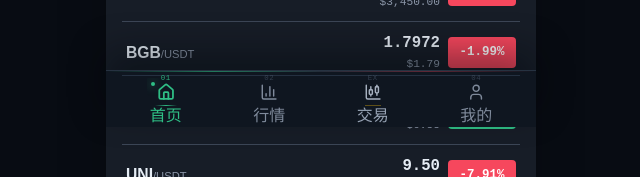
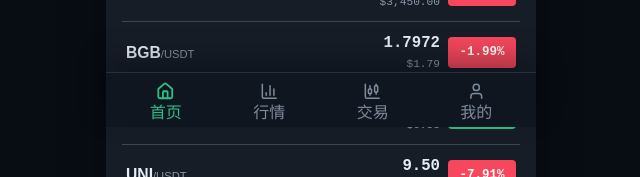
Before and after one commit to wangzimin233/TMA, a React (Vite) app: page / in a window 1280 px wide. Shown: the part 673-850 px from the top of the page, without its empty margins (319-959 px from the left). Built offline with nearby package versions, Linux system fonts and the light colour scheme.

Commit message:
优化底部导航组件，简化标签结构，调整样式以提升视觉效果

```diff
--- a/src/components/BottomNav.tsx
+++ b/src/components/BottomNav.tsx
@@ -1,62 +1,38 @@
 import { BarChart3, CandlestickChart, Home, User } from 'lucide-react';
 import type { Tab } from '../types/app';
 
-const tabs: Array<{ key: Tab; label: string; icon: typeof Home; code: string }> = [
-  { key: 'home', label: '首页', icon: Home, code: '01' },
-  { key: 'market', label: '行情', icon: BarChart3, code: '02' },
-  { key: 'trade', label: '交易', icon: CandlestickChart, code: 'EX' },
-  { key: 'profile', label: '我的', icon: User, code: '04' },
+const tabs: Array<{ key: Tab; label: string; icon: typeof Home }> = [
+  { key: 'home', label: '首页', icon: Home },
+  { key: 'market', label: '行情', icon: BarChart3 },
+  { key: 'trade', label: '交易', icon: CandlestickChart },
+  { key: 'profile', label: '我的', icon: User },
 ];
 
 export function BottomNav({ active, onChange }: { active: Tab; onChange: (tab: Tab) => void }) {
   return (
     <nav
       aria-label="底部导航"
-      className="fixed bottom-0 left-1/2 z-20 w-full max-w-[430px] -translate-x-1/2 border-t border-[#263241] bg-[#0f1620] pb-[env(safe-area-inset-bottom)] shadow-[0_-18px_36px_rgba(3,7,12,0.42)]"
+      className="fixed bottom-0 left-1/2 z-20 w-full max-w-[430px] -translate-x-1/2 border-t border-[#263241] bg-[#0f1620] pb-[env(safe-area-inset-bottom)] shadow-[0_-14px_28px_rgba(3,7,12,0.34)]"
     >
-      <div className="pointer-events-none absolute inset-x-0 top-0 h-px bg-[linear-gradient(90deg,rgba(47,190,133,0),rgba(47,190,133,0.58),rgba(60,70,86,0.46),rgba(246,71,93,0.34),rgba(47,190,133,0))]" />
-      <div className="pointer-events-none absolute inset-x-4 top-1 h-px bg-[#334255]/60" />
-      <div className="grid h-[56px] grid-cols-4 px-2">
+      <div className="grid h-[54px] grid-cols-4 px-2">
         {tabs.map((tab) => {
           const Icon = tab.icon;
           const selected = active === tab.key;
-          const isTrade = tab.key === 'trade';
+
           return (
             <button
               key={tab.key}
               aria-current={selected ? 'page' : undefined}
               type="button"
-              className={`group relative flex min-w-0 flex-col items-center justify-center gap-0.5 rounded-sm text-[0.6rem] font-semibold outline-none transition duration-150 active:scale-[0.97] ${
-                selected ? 'text-[#eafff7]' : isTrade ? 'text-[#97a3b4]' : 'text-[#7f8a9b]'
+              className={`flex min-w-0 flex-col items-center justify-center gap-0.5 rounded-sm text-[0.6rem] outline-none transition duration-150 active:scale-[0.97] ${
+                selected ? 'font-semibold text-brand' : 'font-medium text-[#7f8a9b]'
               }`}
               onClick={() => onChange(tab.key)}
             >
-              <span
-                className={`absolute top-1 font-mono text-[0.46rem] leading-none tracking-[0.08em] transition ${
-                  selected ? 'text-brand/90 opacity-100' : 'text-[#465365] opacity-65 group-hover:opacity-90'
-                }`}
-              >
-                {tab.code}
+              <span className="grid h-[1.55rem] place-items-center">
+                <Icon className={`size-[1.16rem] ${selected ? 'stroke-[2.35]' : 'stroke-[1.95]'}`} />
               </span>
-              <span
-                className={`relative mt-1 grid h-[1.7rem] w-[2.35rem] place-items-center overflow-hidden transition ${
-                  selected
-                    ? 'text-brand'
-                    : isTrade
-                      ? 'text-[#a6b0bf] group-hover:text-ink'
-                      : 'text-[#7f8a9b] group-hover:text-[#a6b0bf]'
-                }`}
-              >
-                {selected && (
-                  <>
-                    <span className="absolute left-1 top-1 h-1 w-1 rounded-full bg-brand shadow-[0_0_10px_rgba(47,190,133,0.95)]" />
-                    <span className="absolute inset-x-2 bottom-0 h-px bg-[linear-gradient(90deg,rgba(47,190,133,0),rgba(47,190,133,0.95),rgba(47,190,133,0))]" />
-                  </>
-                )}
-                {isTrade && !selected && <span className="absolute bottom-0 h-px w-4 bg-[#f0b90b]/35" />}
-                <Icon className={`size-[1.14rem] ${selected ? 'stroke-[2.35]' : 'stroke-[1.9]'}`} />
-              </span>
-              <span className={`leading-none transition ${selected ? 'text-brand' : ''}`}>{tab.label}</span>
+              <span className="leading-none">{tab.label}</span>
             </button>
           );
         })}
```
